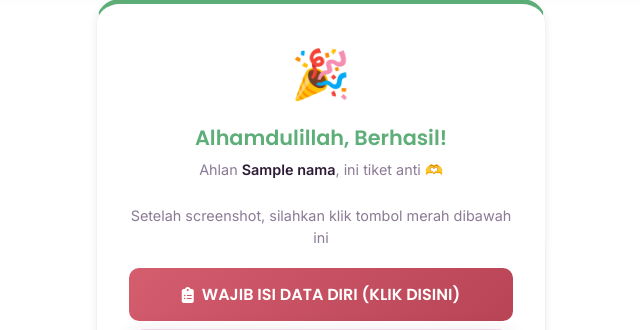
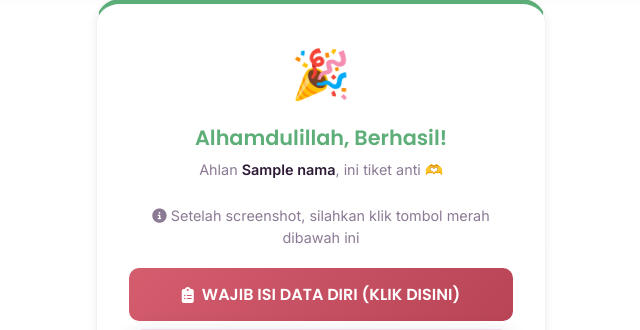
Before and after one commit to nazuairo-ui/tiket-mms, a Flask app: template templates/sukses.html in a window 1280 px wide. Shown: the part 77-407 px from the top of the page, without its empty margins (319-959 px from the left). Run offline with Flask 3, Linux system fonts and the light colour scheme; the template is opened without the code that fills it: most values are stand-ins (such as "Sample title", 1, 10 or a date in 2020).

Commit message:
skringsut 2

```diff
--- a/templates/sukses.html
+++ b/templates/sukses.html
@@ -17,7 +17,7 @@
             </p>
 
             <p style="color: var(--text-muted); font-size: 0.9rem; margin-bottom: 1.25rem; line-height: 1.5;">
-                Setelah screenshot, silahkan klik tombol merah dibawah ini
+                <i class="fas fa-info-circle"></i> Setelah screenshot, silahkan klik tombol merah dibawah ini
             </p>
 
             <div style="display: flex; flex-direction: column; gap: 0.5rem; margin-top: 1rem;">
```
